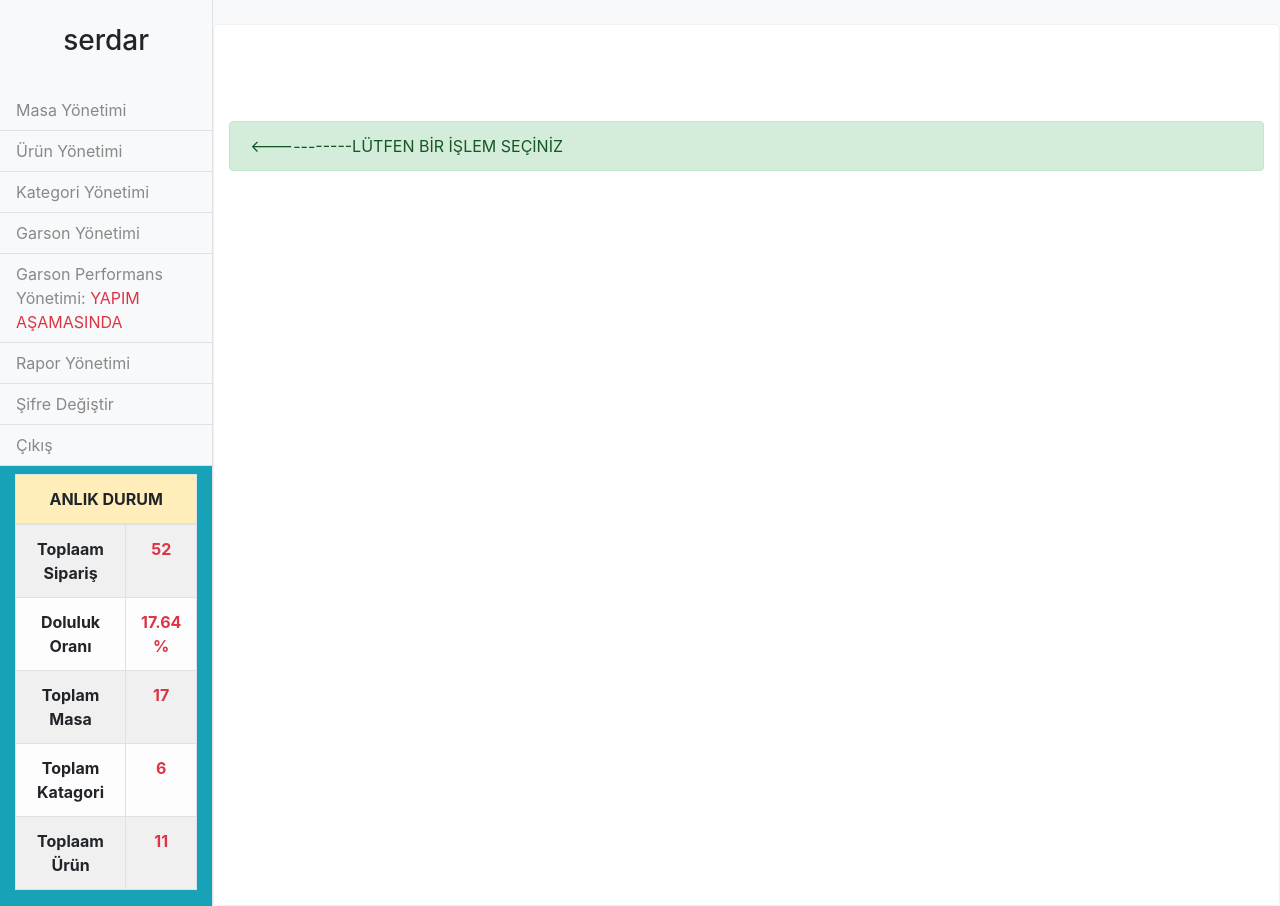
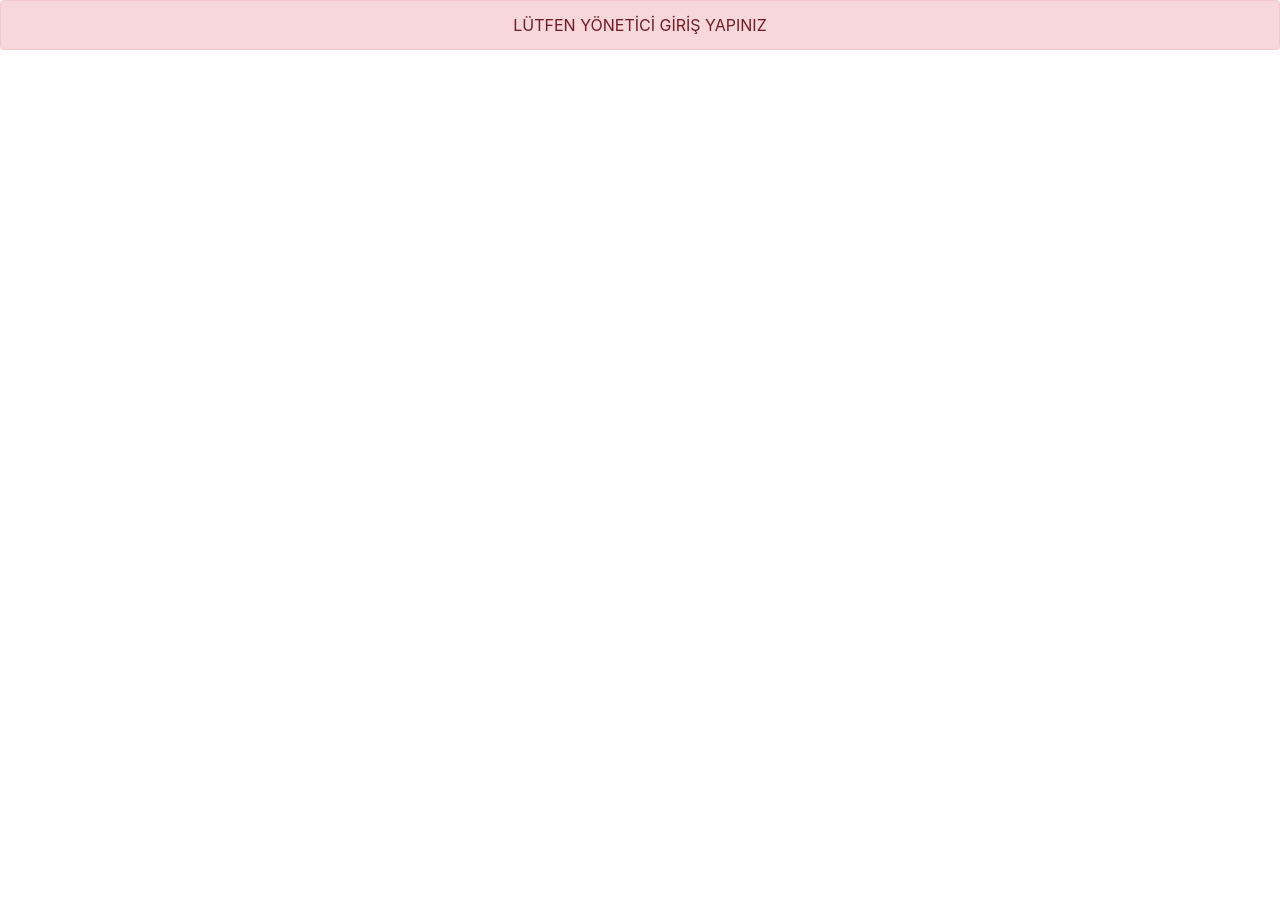
Before and after one commit to intrapol/ciftlikotomasyon, a PHP site: page /yon/control.php in a window 1280 px wide. After the commit the page ends 50 px from the top, so only its background shows below. Run offline with PHP 8.4, Linux system fonts and the light colour scheme; data comes from the database, SQL or seed files in the repository; lists and menus that the app fills with data are empty.

Commit message:
şifre ve ad değiştir eklendi klogram sat inşası

```diff
--- a/index.php
+++ b/index.php
@@ -1,5 +1,6 @@
 <?php include("fonksiyon/fonksiyon.php"); $sistem = new sistem;
 $veri=$sistem->benimsorum2($db,"SELECT * from garson where durum=1",1)->num_rows;
+//header("refresh:2;");  // sayfanın otomatik yenilenmesini sağlıyrouz ..... anlık spariş sayfasında gözükecektir
 
 
 ?>
@@ -60,7 +61,7 @@ border-radius:15px;
 <div class="container-fluid">
 <div class="row table-dark" id="rows">
 <div class="col-md-2 border right">Toplam Sipariş : <a class="text-warning"><?php $sistem->siparistoplam($db);?></a></div>
-<div class="col-md-2 border right">Doluluk Oranı : <a class="text-warning"><?php $sistem->doluluk($db) ?></a></div>
+<div class="col-md-2 border right"><a class="text-success" href="">+ </a></div>
 <div class="col-md-2 border right">Toplam Masa : <a class="text-warning"><?php $sistem->masatoplam($db);?> </a></div>
 <div class="col-md-3 border right">Aktif Garson : <a class="text-warning"><?php $sistem->garsonbak($db);?></div>
 <div class="col-md-3 border right">Tarih :<a class="text-warning"> <?php echo date('d.m.Y H:i:s'); ?></a></div>
@@ -98,6 +99,8 @@ border-radius:15px;
 						 echo'<option value="'.$sonuc["id"].'">'.$sonuc["ad"].'</option>';
 
 					 }
+
+
 					 ?>
 
 				</select>
--- a/masadetay.php
+++ b/masadetay.php
@@ -121,6 +121,9 @@ endfor;
 else:
 echo "hata var";
 endif;
+
+
+
 ?>
 </div>
 </body>
--- a/yon/control.php
+++ b/yon/control.php
@@ -1,16 +1,24 @@
-<!DOCTYPE html>
+<!DOCTYPE html><script src="../dosya/jqu.js"></script>
+    <script src="../dosya/boostmodal.js"></script>
+    <link rel="stylesheet" href="../dosya/boost.css">
 <?php
 include_once("fonk/yonfok.php");
 $yonclass= new yonetim;
-$yonclass->cookcon($vt,2);
+$yonclass->cookcon($vt,'2');
+if(isset($_COOKIE["kulad"])){
+
+}else{
+  header("refresh:2,url=index.php");
+  echo '<center><div class="alert alert-danger">LÜTFEN YÖNETİCİ GİRİŞ YAPINIZ</div></center>';
+  die();
+
+}
  ?>
 
 <html lang="tr">
   <head>
     <meta http-equiv="Content-Type" content="text/html;" charset="utf-8" />
-    <script src="../dosya/jqu.js"></script>
-    <script src="../dosya/boostmodal.js"></script>
-    <link rel="stylesheet" href="../dosya/boost.css">
+
     <meta charset="utf-8">
     <title></title>
   </head>
@@ -82,7 +90,7 @@ $('a[data-confirm]').click(function(ev){
 
   <div class="col-md-2 border-right bg-info">
         <div class="row">
-          <div class="col-md-12 bg-light p-4 mx-auto text-center font-weight-bold">
+          <div class="col-md-12 bg-info p-4 mx-auto text-center font-weight-bold text-white">
             <h3><?php echo $yonclass->kulad($vt); ?></h3>
 
           </div>
@@ -125,12 +133,12 @@ $('a[data-confirm]').click(function(ev){
         </div>
         <div class="row">
           <div class="col-md-12 bg-light p-2 pl-3 border-bottom text-white">
-            <a href="control.php?islem=sifredegis" id="lk">Şifre Değiştir</a>
+            <a href="control.php?islem=sifredegis" id="lk">Ad ve Şifre Değiştir</a>
 
           </div>
         </div>
         <div class="row">
-          <div class="col-md-12 bg-light p-2 pl-3 border-bottom text-white">
+          <div class="col-md-12 bg-danger p-2 pl-3 border-bottom text-white">
             <a href="control.php?islem=cikis" id="lk">Çıkış</a>
 
           </div>
--- a/yon/fonk/yonfok.php
+++ b/yon/fonk/yonfok.php
@@ -622,6 +622,7 @@ function sifredegis($vt){
   echo ' <div class="col-md-3 text-center mx-auto mt-5 table-bordered">';
 
   if(isset($_POST["buton"])){
+      @$kulad=htmlspecialchars($_POST["kulad"]);
       @$sifre=htmlspecialchars($_POST["sifre"]);
       @$sifre1=htmlspecialchars($_POST["sifre1"]);
       @$sifre2=htmlspecialchars($_POST["sifre2"]);
@@ -638,7 +639,7 @@ function sifredegis($vt){
           if ($sifre1==$sifre2) {
         $sifre1=md5(sha1(md5($sifre1)));
 
-            $this->genelsorgu($vt,"UPDATE yonetim SET sifre='$sifre1' WHERE sifre='$sifre'");
+            $this->genelsorgu($vt,"UPDATE yonetim SET sifre='$sifre1', kulad='$kulad' WHERE sifre='$sifre'");
           $this->uyari("success","SİFRE DEĞİŞTİRİLDİ...","control.php?islem=bos");
 
           }
@@ -650,10 +651,15 @@ function sifredegis($vt){
   }
 }
   else{
+    $kulad=$this->genelsorgu($vt,"select * from yonetim where id=1")->fetch_assoc();
   echo '
 
       <form class="" action="" method="post">
-      <div class="col-md-12 table-light"><h4>ŞİFRE DEĞİŞTİR </h4></div>
+      <div class="col-md-12 table-light"><h4>YÖNETİCİ BİLGİLERİ GÜNCELLE </h4></div>
+      <div class="col-md-12 table-light">
+        YENİ KULLANCI ADI
+          <input type="text" name="kulad" value="'.$kulad["kulad"].'" class="form-control mt-3">
+        </div>
         <div class="col-md-12 table-light">
         ESKİ ŞİFRENİZ
           <input type="text" name="sifre"  class="form-control mt-3">
@@ -1127,6 +1133,7 @@ public function cookcon($db,$durum){
 if ($sonhal!=$_COOKIE["kulad"]) {
   setcookie("kulad",$deger, time() - 10);
   header("Location:index.php");
+
 }
     else{
       if ($durum==1) {
@@ -1135,14 +1142,15 @@ if ($sonhal!=$_COOKIE["kulad"]) {
       else{
         if ($durum==2) {
 
-          //header("Location:index.php"); //çıkış işlemi  tekrardan kontrol edildiği için cookie kaybolduğu iin gerek yok
+         //header("Location:index.php"); //çıkış işlemi  tekrardan kontrol edildiği için cookie kaybolduğu iin gerek yok
             }
       }
   }
 }else{
-
+  //header("Location:index.php");
 
 }
+
 
 }
 
```
